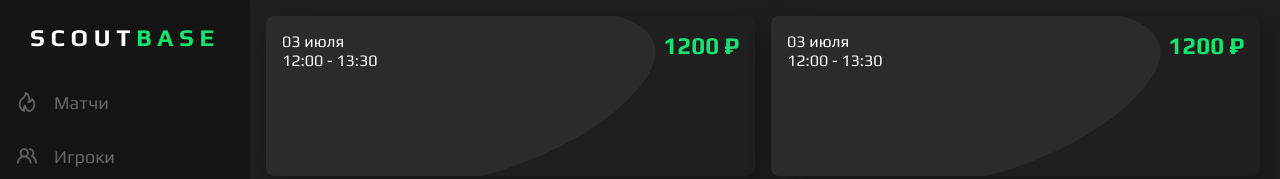
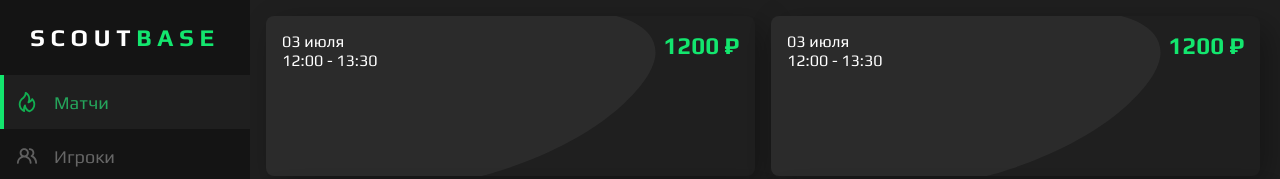
Before and after one commit to AndreiExtr/Web_ScoutBase, a Vue app: page /home in a window 1280 px wide. Shown: the top 179 px of the page. Built offline with nearby package versions, Linux system fonts and the light colour scheme.

Commit message:
add tabs

```diff
--- a/src/components/SidebarMenu.vue
+++ b/src/components/SidebarMenu.vue
@@ -20,9 +20,12 @@ export default {
   components: {
     SectionMenu
   },
+  props: {
+    activeTab: Number
+  },
   data () {
     return {
-      activeIndex: null,
+      activeIndex: this.activeTab || 0,
       sections: [
         {
           icon: require('@/assets/icons/fire.svg'),
@@ -52,7 +55,7 @@ export default {
   methods: {
     setActive (index) {
       this.activeIndex = index
-      sessionStorage.setItem('activeIndex', index)
+      this.$emit('update:activeTab', index)
     }
   }
 }
--- a/src/views/HomeView.vue
+++ b/src/views/HomeView.vue
@@ -1,7 +1,9 @@
 <template>
   <div class="wrapper">
-    <SidebarMenu />
-    <div class="wrapper__content">
+    <SidebarMenu
+      :activeTab="activeTab"
+      @update:activeTab="setActiveTab"/>
+    <div class="wrapper__content" v-if="activeTab === 0">
       <div class="wrapper__content-rows">
         <MatchCard v-for="match in displayedMatches" :key="match.id" />
       </div>
@@ -28,6 +30,7 @@ export default {
   data () {
     return {
       currentPage: 1,
+      activeTab: 0,
       matches: [
         { id: 1, name: 'Match 1' },
         { id: 2, name: 'Match 2' },
@@ -59,6 +62,9 @@ export default {
   methods: {
     changePage (page) {
       this.currentPage = page
+    },
+    setActiveTab (index) {
+      this.activeTab = index
     }
   }
 }
```
